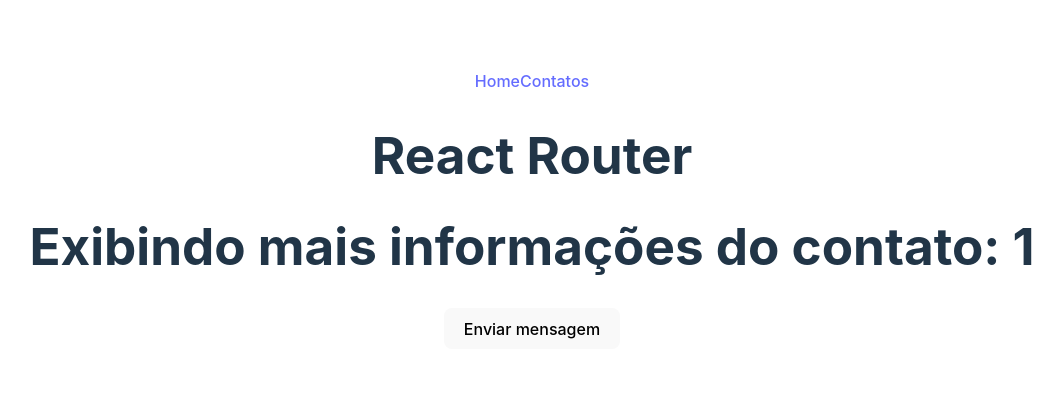
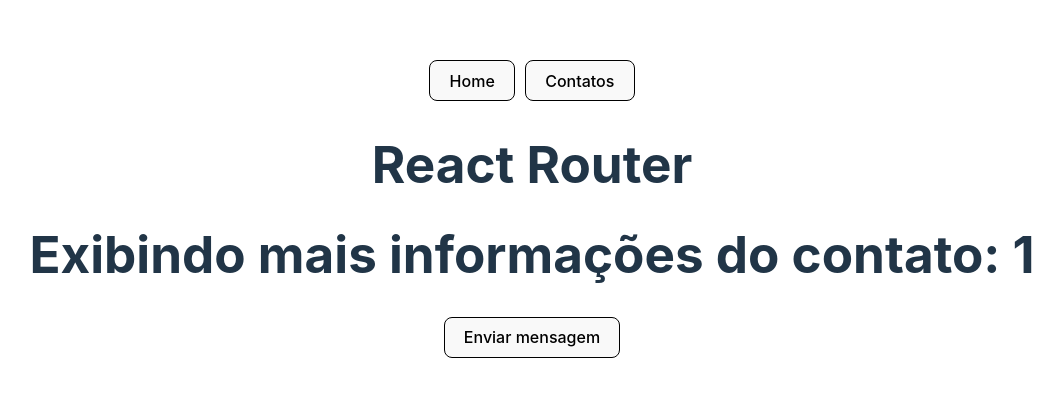
Before and after one commit to dimascapelari/React-Router, a React (Vite) app: page /contact/1 in a window 1280 px wide. Shown: the part 191-588 px from the top of the page, without its empty margins (108-1171 px from the left). Built offline with nearby package versions, Linux system fonts and the light colour scheme.

Commit message:
Estilização dos Botões

```diff
--- a/src/components/Navbar.jsx
+++ b/src/components/Navbar.jsx
@@ -3,8 +3,17 @@
 const Navbar = () => {
   return (
     <nav>
-      <Link to="/">Home</Link>
-      <Link to="/contact">Contatos</Link>
+      <Link to="/">
+        <button style={{ border: "1px solid #000", marginRight: 5 }}>
+          Home
+        </button>
+      </Link>
+
+      <Link to="/contact">
+        <button style={{ border: "1px solid #000", marginLeft: 5 }}>
+          Contatos
+        </button>
+      </Link>
     </nav>
   );
 };
--- a/src/routes/ContactDetails.jsx
+++ b/src/routes/ContactDetails.jsx
@@ -14,7 +14,9 @@
   return (
     <div>
       <h1>Exibindo mais informações do contato: {id}</h1>
-      <button onClick={handleContact}>Enviar mensagem</button>
+      <button onClick={handleContact} style={{ border: "1px solid #000" }}>
+        Enviar mensagem
+      </button>
     </div>
   );
 };
```
